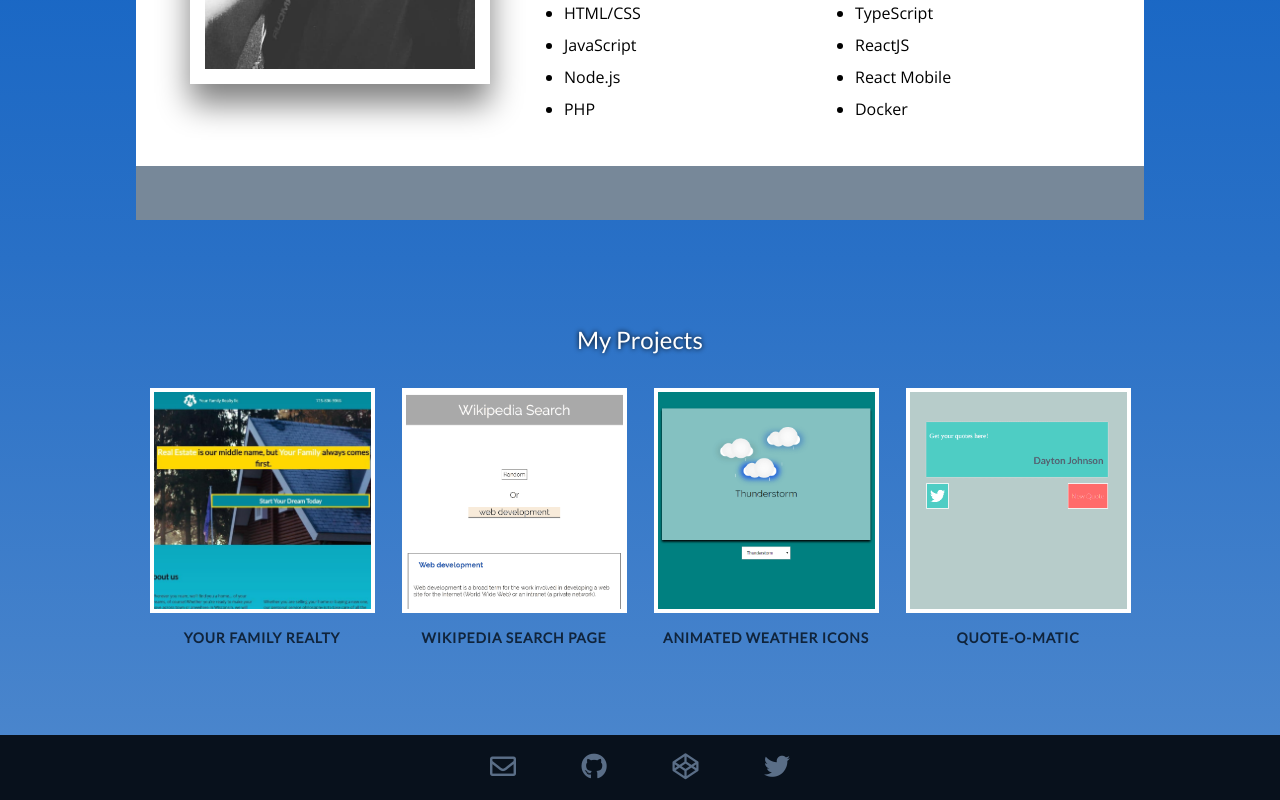
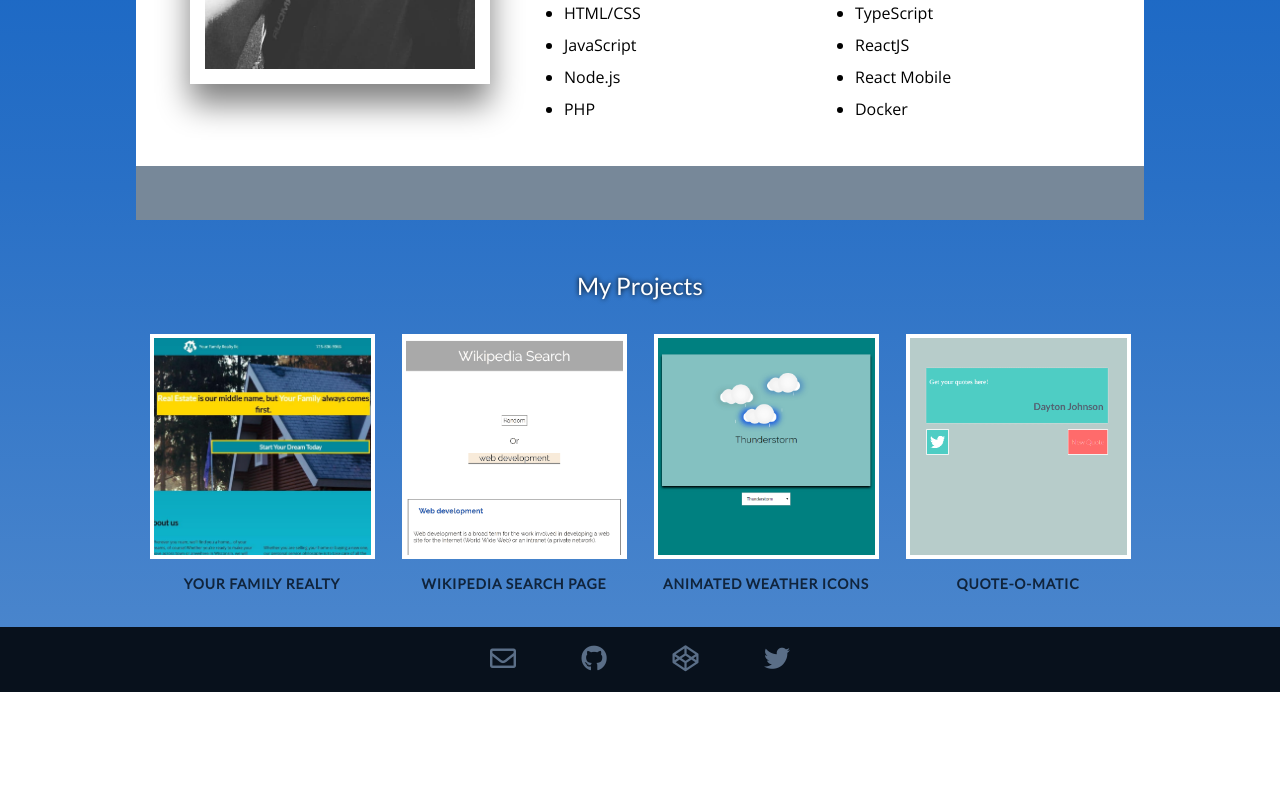
Before and after one commit to idifyable/daytonrjohnson, a Next.js app: page / in a window 1280 px wide. Shown: the part 824-1624 px from the top of the page. After the commit the page ends 1516 px from the top, so only its background shows below. Built offline with nearby package versions, Linux system fonts and the light colour scheme.

Commit message:
feature/19: Moving ProjectsPreview desktop styles to styled-compnents

```diff
--- a/src/components/ProjectsPreview/ProjectsPreview.tsx
+++ b/src/components/ProjectsPreview/ProjectsPreview.tsx
@@ -1,5 +1,5 @@
+import styled from 'styled-components';
 import { Project } from '@lib/projects';
-import Link from 'next/link';
 import { ProjectsPreviewItem } from './ProjectsPreviewItem/ProjectsPreviewItem';
 
 interface Props {
@@ -8,15 +8,25 @@ interface Props {
 
 export const ProjectsPreview: React.FC<Props> = ({ projectsData }) => {
   const projectPreviewItems = projectsData.map((projectData) => {
-    return <ProjectsPreviewItem projectData={projectData} />;
+    return <ProjectsPreviewItem key={projectData.id} projectData={projectData} />;
   });
 
   return (
-    <section className="projects padded">
-      <div className="container padded">
-        <h3>My Projects</h3>
-        <ul className="my-projects-preview">{projectPreviewItems}</ul>
-      </div>
-    </section>
+    <div>
+      <Heading>My Projects</Heading>
+      <ProjectsList>{projectPreviewItems}</ProjectsList>
+    </div>
   );
 };
+
+const Heading = styled.h3`
+  margin-bottom: 2rem;
+`;
+
+const ProjectsList = styled.ul`
+  display: flex;
+  flex-direction: row;
+  justify-content: space-around;
+  align-items: center;
+  flex-wrap: wrap;
+`;
--- a/src/components/ProjectsPreview/ProjectsPreviewItem/ProjectsPreviewItem.tsx
+++ b/src/components/ProjectsPreview/ProjectsPreviewItem/ProjectsPreviewItem.tsx
@@ -1,3 +1,4 @@
+import styled from 'styled-components';
 import { Project } from '@lib/projects';
 import Link from 'next/link';
 
@@ -7,15 +8,37 @@ interface Props {
 
 export const ProjectsPreviewItem: React.FC<Props> = ({ projectData }) => {
   return (
-    <li>
+    <Container>
       <Link href="/projects" passHref>
         <a>
           {projectData.image && (
-            <img src={projectData.image} alt={projectData.title ? projectData.title : ''} />
+            <Image src={projectData.image} alt={projectData.title ? projectData.title : ''} />
           )}
-          {projectData.title && <p>{projectData.title}</p>}
+          {projectData.title && <ProjectTitle>{projectData.title}</ProjectTitle>}
         </a>
       </Link>
-    </li>
+    </Container>
   );
 };
+
+const Container = styled.li`
+  position: relative;
+  width: calc(25% - 1.5rem);
+`;
+
+const Image = styled.img`
+  display: block;
+  margin-right: auto;
+  margin-left: auto;
+  width: 275px;
+  height: auto;
+  border: 4px solid #ffffff;
+`;
+
+const ProjectTitle = styled.p`
+  color: #10243c;
+  font: normal bold 14px/1em 'Lato';
+  text-align: center;
+  text-transform: uppercase;
+  letter-spacing: 0.8px;
+`;
--- /dev/null
+++ b/src/components/primitives/Container.tsx
@@ -0,0 +1,7 @@
+import styled from 'styled-components';
+
+export const Container = styled.div`
+  margin-right: auto;
+  margin-left: auto;
+  max-width: 1008px;
+`;
--- a/src/pages/index.tsx
+++ b/src/pages/index.tsx
@@ -1,14 +1,21 @@
 import { GetStaticProps, NextPage } from 'next';
 import Head from 'next/head';
+import styled from 'styled-components';
 import { getSortedProjectsData, Project } from '@lib/projects';
 import Layout, { siteTitle } from '@components/Layout';
 import { NeonBillboard } from '@components/NeonBillboard';
 import { WhoAmI } from '@components/WhoAmI';
 import { ProjectsPreview } from '@components/ProjectsPreview/ProjectsPreview';
+import { Container } from '@components/primitives/Container';
 
 interface Props {
   allProjects: Project[];
 }
+
+const Section = styled.div`
+  padding-top: 3rem;
+  padding-bottom: 3rem;
+`;
 
 const Home: NextPage<Props> = ({ allProjects }) => {
   return (
@@ -18,7 +25,9 @@ const Home: NextPage<Props> = ({ allProjects }) => {
       </Head>
       <NeonBillboard />
       <WhoAmI />
-      <ProjectsPreview projectsData={allProjects} />
+      <Container>
+        <ProjectsPreview projectsData={allProjects} />
+      </Container>
     </Layout>
   );
 };
--- a/src/pages/styles/site.css
+++ b/src/pages/styles/site.css
@@ -201,36 +201,6 @@ section.projects h3 {
   margin-bottom: 2rem;
 }
 
-ul.my-projects-preview {
-  display: flex;
-  flex-direction: row;
-  justify-content: space-around;
-  align-items: center;
-  flex-wrap: wrap;
-}
-
-ul.my-projects-preview > li {
-  position: relative;
-  width: calc(25% - 1.5rem);
-}
-
-ul.my-projects-preview > li img {
-  display: block;
-  margin-right: auto;
-  margin-left: auto;
-  width: 275px;
-  height: auto;
-  border: 4px solid #ffffff;
-}
-
-ul.my-projects-preview > li p {
-  color: #10243c;
-  font: normal bold 14px/1em 'Lato';
-  text-align: center;
-  text-transform: uppercase;
-  letter-spacing: 0.8px;
-}
-
 /****************************************
 * My Projects
 ****************************************/
```
